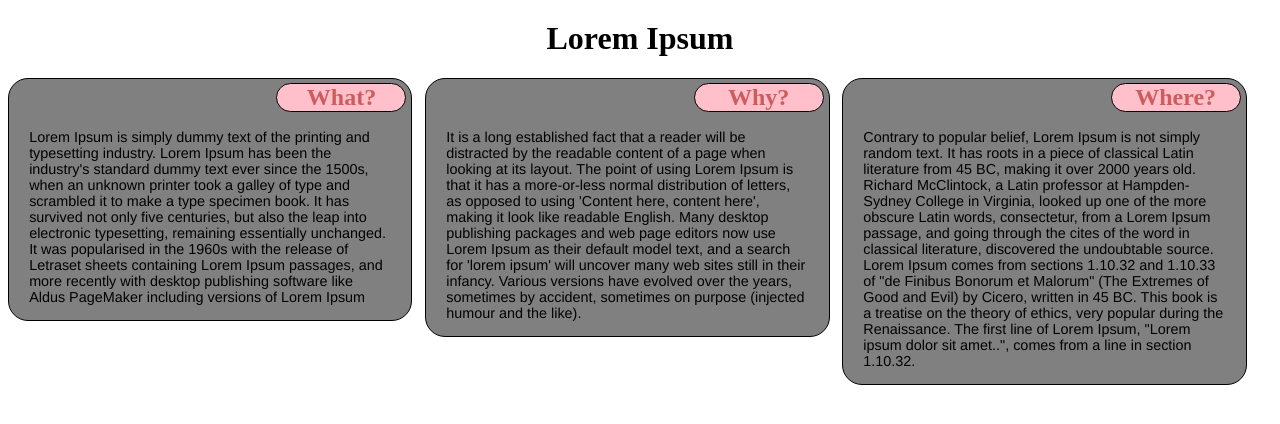
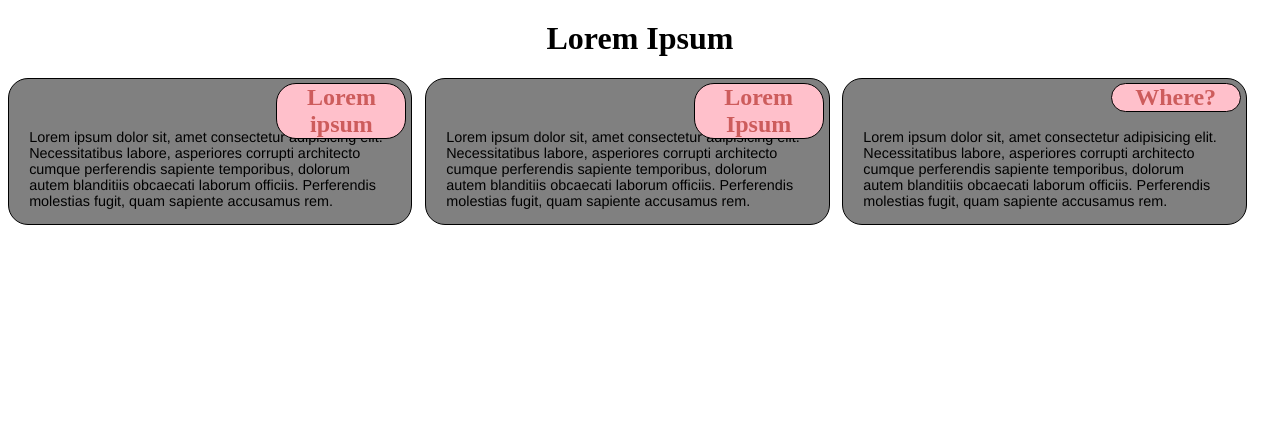
Before and after one commit to jiuno/Coursera-HTML-CSS-Javascript, a plain HTML site: page module2-solution/index.html in a window 1280 px wide. Drawn offline with Linux system fonts and the light colour scheme.

Commit message:
Change dummy text

```diff
--- a/module2-solution/index.html
+++ b/module2-solution/index.html
@@ -11,31 +11,23 @@
         <h1>Lorem Ipsum</h1>
         <div class="row">
             <section class="col-lg-4 col-md-6 col-sm-12 ">
-                <h2 class="titleMenuBox"  id= "Meat">What?</h2>
-                <p>Lorem Ipsum is simply dummy text of the printing and typesetting industry. Lorem Ipsum has been the industry's
-                    standard dummy text ever since the 1500s, when an unknown printer took a galley of type and scrambled it to make a type specimen book.
-                    It has survived not only five centuries, but also the leap into electronic typesetting, remaining essentially unchanged.
-                    It was popularised in the 1960s with the release of Letraset sheets containing Lorem Ipsum passages,
-                    and more recently with desktop publishing software like Aldus PageMaker including versions of Lorem Ipsum</p>
+                <h2 class="titleMenuBox"  id= "Meat">Lorem ipsum</h2>
+                <p>Lorem ipsum dolor sit, amet consectetur adipisicing elit. Necessitatibus labore, asperiores
+                    corrupti architecto cumque perferendis sapiente temporibus, dolorum autem blanditiis obcaecati
+                    laborum officiis. Perferendis molestias fugit, quam sapiente accusamus rem.</p>
             </section>
 
             <section class="col-lg-4 col-md-6 col-sm-12 ">
-                <h2 class="titleMenuBox"  id= "Meat">Why?</h2>
-                <p>It is a long established fact that a reader will be distracted by the readable content of a page when looking at its layout.
-                    The point of using Lorem Ipsum is that it has a more-or-less normal distribution of letters, as opposed to
-                    using 'Content here, content here', making it look like readable English. Many desktop publishing packages and web page editors
-                    now use Lorem Ipsum as their default model text, and a search for 'lorem ipsum' will uncover many web sites still in their infancy.
-                    Various versions have evolved over the years, sometimes by accident, sometimes on purpose (injected humour and the like).</p>
+                <h2 class="titleMenuBox"  id= "Meat">Lorem Ipsum</h2>
+                <p>Lorem ipsum dolor sit, amet consectetur adipisicing elit. Necessitatibus labore, asperiores
+                    corrupti architecto cumque perferendis sapiente temporibus, dolorum autem blanditiis obcaecati
+                    laborum officiis. Perferendis molestias fugit, quam sapiente accusamus rem.</p>
             </section>
             <section class="col-lg-4 col-md-12 col-sm-12 ">
                 <h2 class="titleMenuBox" id= "Meat">Where?</h2>
-                <p>Contrary to popular belief, Lorem Ipsum is not simply random text. It has roots in a piece of classical Latin literature from 45 BC,
-                    making it over 2000 years old. Richard McClintock, a Latin professor at Hampden-Sydney College in Virginia, looked up one of the more
-                    obscure Latin words, consectetur, from a Lorem Ipsum passage, and going through the cites of the word in
-                    classical literature, discovered the undoubtable source.
-                    Lorem Ipsum comes from sections 1.10.32 and 1.10.33 of "de Finibus Bonorum et Malorum" (The Extremes of Good and Evil) by Cicero, written in 45 BC.
-                    This book is a treatise on the theory of ethics, very popular during the Renaissance. The first line of Lorem Ipsum, "Lorem ipsum dolor sit amet..",
-                    comes from a line in section 1.10.32.
+                <p>Lorem ipsum dolor sit, amet consectetur adipisicing elit. Necessitatibus labore, asperiores
+                    corrupti architecto cumque perferendis sapiente temporibus, dolorum autem blanditiis obcaecati
+                    laborum officiis. Perferendis molestias fugit, quam sapiente accusamus rem.</p>
             </section>
         </div>
 
```
